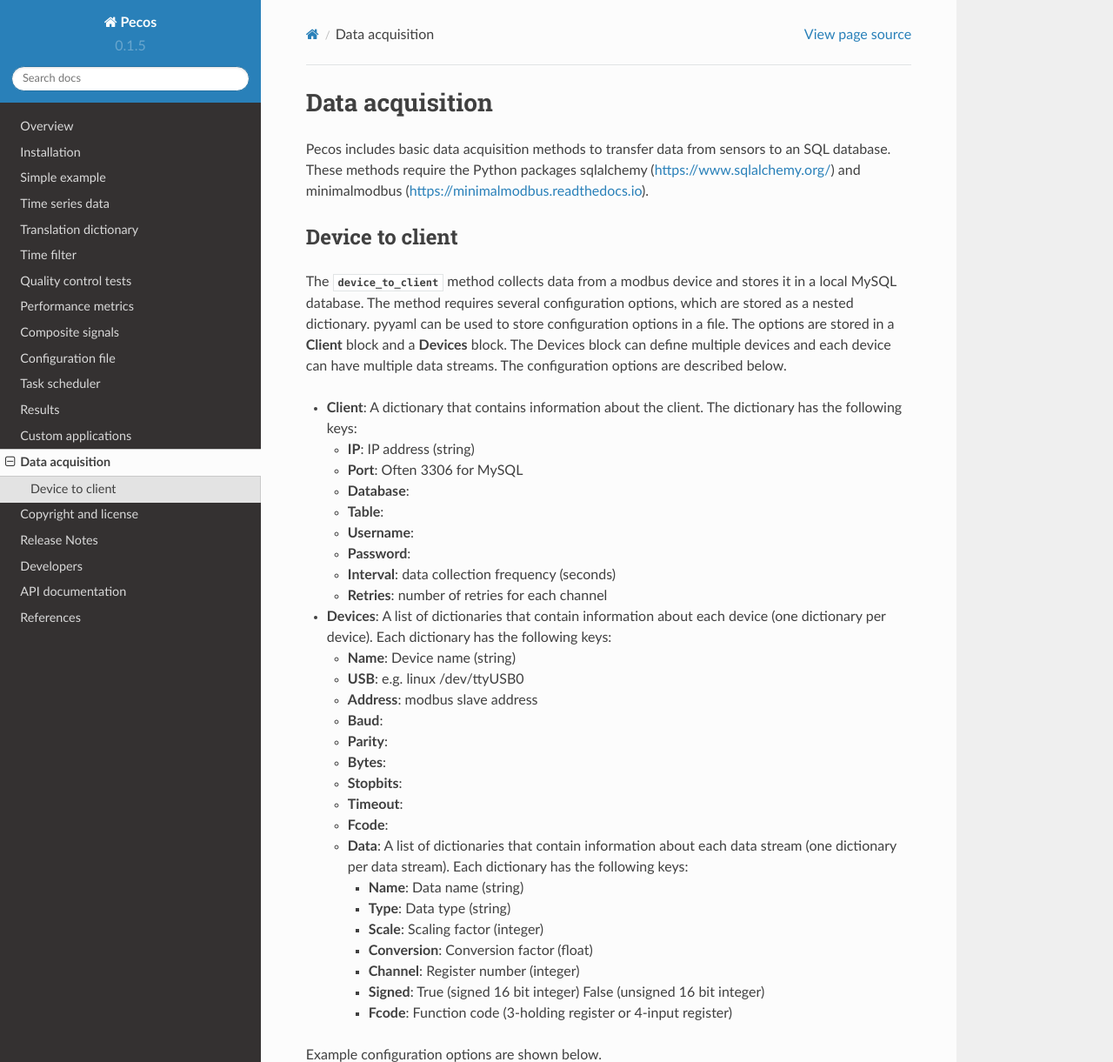
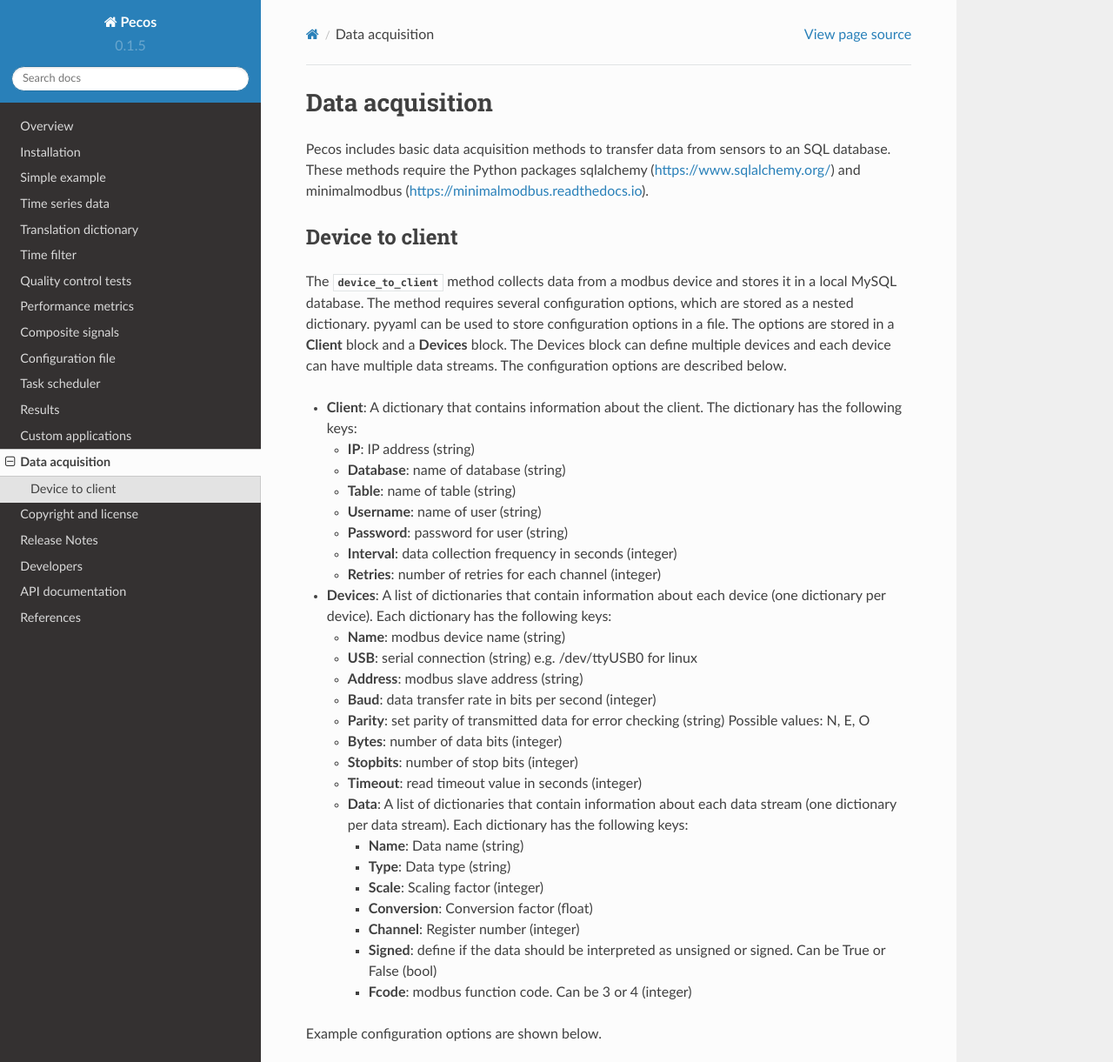
Before and after one commit to sjanzou/pecos, a Sphinx documentation site: the page built from documentation/devicetoclient.rst, in a window 1280 px wide and 1400 px high, cut to the strip 0-1221 px from the top of the window. Shown: the whole strip at 87% size. Built offline with Sphinx 7.4.7 and the Read the Docs theme 2.0.0, drawn with Linux system fonts in a browser that asks for light colours.

Commit message:
update devicetoclient

```diff
--- a/documentation/devicetoclient.rst
+++ b/documentation/devicetoclient.rst
@@ -23,26 +23,24 @@ The configuration options are described below.
   The dictionary has the following keys:
 
   * **IP**: IP address (string)
-  * **Port**: Often 3306 for MySQL
-  * **Database**:
-  * **Table**:
-  * **Username**:
-  * **Password**:
-  * **Interval**: data collection frequency (seconds)
-  * **Retries**: number of retries for each channel
+  * **Database**: name of database (string)
+  * **Table**: name of table (string)
+  * **Username**: name of user (string)
+  * **Password**: password for user (string)
+  * **Interval**: data collection frequency in seconds (integer)
+  * **Retries**: number of retries for each channel (integer)
 
 * **Devices**: A list of dictionaries that contain information about each device (one dictionary per device).
   Each dictionary has the following keys:
 
-  * **Name**: Device name (string)
-  * **USB**: e.g. linux /dev/ttyUSB0
-  * **Address**: modbus slave address
-  * **Baud**:
-  * **Parity**:
-  * **Bytes**:
-  * **Stopbits**:
-  * **Timeout**:
-  * **Fcode**:
+  * **Name**: modbus device name (string)
+  * **USB**: serial connection (string) e.g. /dev/ttyUSB0 for linux
+  * **Address**: modbus slave address (string)
+  * **Baud**: data transfer rate in bits per second (integer)
+  * **Parity**: set parity of transmitted data for error checking (string) Possible values: N, E, O
+  * **Bytes**: number of data bits (integer)
+  * **Stopbits**: number of stop bits (integer)
+  * **Timeout**: read timeout value in seconds (integer)
   * **Data**: A list of dictionaries that contain information about each data stream (one dictionary per data stream).
     Each dictionary has the following keys:
 
@@ -51,8 +49,8 @@ The configuration options are described below.
     * **Scale**: Scaling factor (integer)
     * **Conversion**: Conversion factor (float)
     * **Channel**: Register number (integer)
-    * **Signed**: True (signed 16 bit integer) False (unsigned 16 bit integer)
-    * **Fcode**: Function code (3-holding register or 4-input register)
+    * **Signed**: define if the data should be interpreted as unsigned or signed.  Can be True or False (bool)
+    * **Fcode**: modbus function code.  Can be 3 or 4 (integer)
 
 Example configuration options are shown below.
 
```
